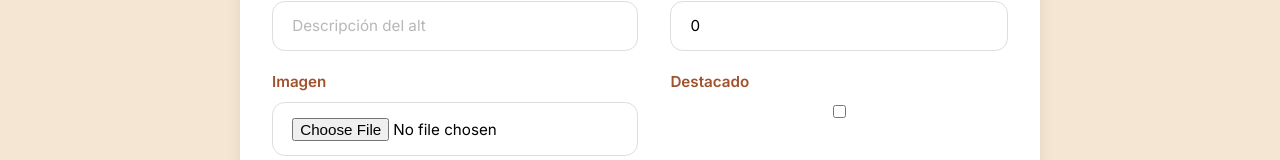
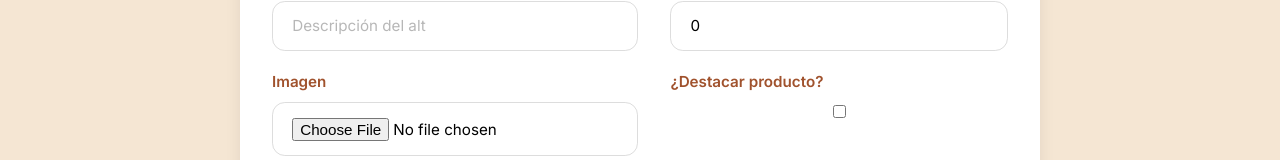
Before and after one commit to ramiromarcosmorales/muebleria-hermanos-jota, a React (Vite) app in the folder client/: page /admin/crear-producto in a window 1280 px wide. Shown: the part 419-579 px from the top of the page. Built offline with nearby package versions, Linux system fonts and the light colour scheme; no server answers.

Commit message:
fix(ProductForm): corregido el label para destacar producto, corregido placeholder, step y minValue del input del precio

```diff
--- a/client/src/pages/ProductForm.jsx
+++ b/client/src/pages/ProductForm.jsx
@@ -88,6 +88,9 @@ function ProductForm() {
               name="precio"
               value={formData.precio}
               onChange={handleChange}
+              step="0.01"
+              min="0"
+              placeholder="0.00"
             />
           </div>
 
@@ -102,7 +105,7 @@ function ProductForm() {
           </div>
 
           <div className="create-product-field">
-            <label htmlFor="destacadoProducto">Destacado</label>
+            <label htmlFor="destacadoProducto">¿Destacar producto?</label>
             <input
               type="checkbox"
               id="destacadoProducto"
```
